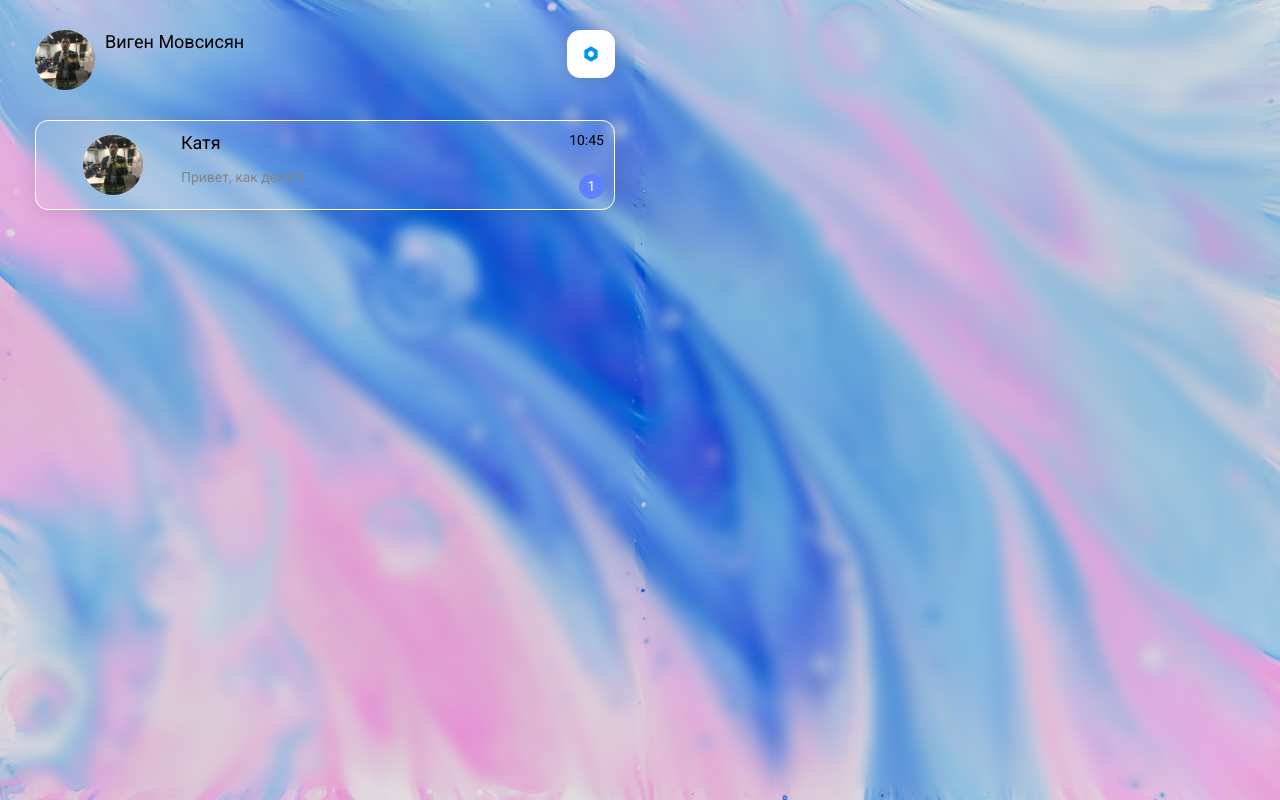
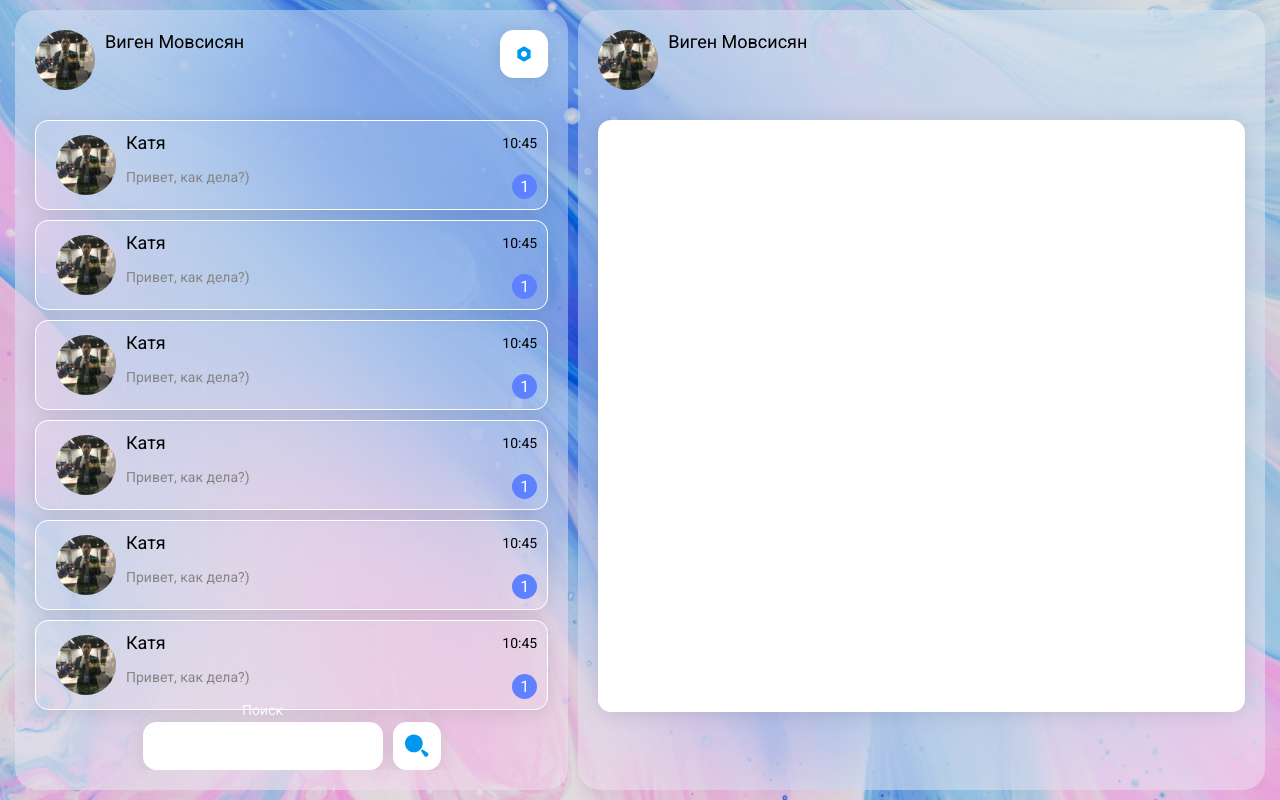
Before and after one commit to venmovs/middle.messenger.praktikum.yandex, a website built with Parcel: page static/pages/chat/chat.html in a window 1280 px wide. Built offline with nearby package versions, Linux system fonts and the light colour scheme.

Commit message:
layout chat

```diff
--- a/static/pages/chat/chat.html
+++ b/static/pages/chat/chat.html
@@ -13,12 +13,12 @@
 <body>
 <main class="chat">
 
-    <section class="bg-blur">
+    <section class="bg-blur bg-blur_small">
         <div class="flex space-between">
 
             <div class="user-info flex justify-content-center">
                 <div class="user-info__avatar"></div>
-                <div class="user-info__name">Виген Мовсисян</div>
+                <div class="user-info__name text-primary">Виген Мовсисян</div>
             </div>
 
             <button class="button button_small flex justify-content-center align-item-center">
@@ -27,18 +27,77 @@
 
         </div>
 
-        <div class="chat__user">
+        <div class="chat__user mb-1">
             <div class="chat__user__avatar"></div>
-            <div class="chat__user__name">Катя</div>
-            <div class="chat__user__message">Привет, как дела?)</div>
-            <div class="chat__user__time">10:45</div>
+            <div class="chat__user__name text-primary">Катя</div>
+            <div class="chat__user__message text-primary">Привет, как дела?)</div>
+            <div class="chat__user__time text-primary">10:45</div>
             <div class="chat__user__notification">1</div>
         </div>
 
+        <div class="chat__user mb-1">
+            <div class="chat__user__avatar"></div>
+            <div class="chat__user__name text-primary">Катя</div>
+            <div class="chat__user__message text-primary">Привет, как дела?)</div>
+            <div class="chat__user__time text-primary">10:45</div>
+            <div class="chat__user__notification">1</div>
+        </div>
+
+        <div class="chat__user mb-1">
+            <div class="chat__user__avatar"></div>
+            <div class="chat__user__name text-primary">Катя</div>
+            <div class="chat__user__message text-primary">Привет, как дела?)</div>
+            <div class="chat__user__time text-primary">10:45</div>
+            <div class="chat__user__notification">1</div>
+        </div>
+
+        <div class="chat__user mb-1">
+            <div class="chat__user__avatar"></div>
+            <div class="chat__user__name text-primary">Катя</div>
+            <div class="chat__user__message text-primary">Привет, как дела?)</div>
+            <div class="chat__user__time text-primary">10:45</div>
+            <div class="chat__user__notification">1</div>
+        </div>
+
+        <div class="chat__user mb-1">
+            <div class="chat__user__avatar"></div>
+            <div class="chat__user__name text-primary">Катя</div>
+            <div class="chat__user__message text-primary">Привет, как дела?)</div>
+            <div class="chat__user__time text-primary">10:45</div>
+            <div class="chat__user__notification">1</div>
+        </div>
+
+        <div class="chat__user mb-1">
+            <div class="chat__user__avatar"></div>
+            <div class="chat__user__name text-primary">Катя</div>
+            <div class="chat__user__message text-primary">Привет, как дела?)</div>
+            <div class="chat__user__time text-primary">10:45</div>
+            <div class="chat__user__notification">1</div>
+        </div>
+
+
+        <form class="flex align-item-end chat__search justify-content-center">
+            <label class="flex direction-column align-item-center mr-1">
+                <span class="text-primary text-primary_white">Поиск</span>
+                <input class="custom-text-input text-primary" type="text">
+            </label>
+
+            <button class="button button_small flex justify-content-center align-item-center">
+                <img src="../../images/icons/search.svg" class="icon" alt="editor">
+            </button>
+        </form>
+
     </section>
 
-    <section class="bg-blur">
+    <section class="bg-blur bg-blur_big">
+        <div class="user-info flex w-100">
+            <div class="user-info__avatar"></div>
+            <div class="user-info__name text-primary">Виген Мовсисян</div>
+        </div>
 
+        <div class="message">
+
+        </div>
     </section>
 
 </main>
--- a/static/pages/chat/chat.scss
+++ b/static/pages/chat/chat.scss
@@ -11,6 +11,12 @@
   align-items: center;
   padding: 10px;
 
+  &__search{
+    position: sticky;
+    overflow: hidden;
+    bottom: 0;
+  }
+
   &__user {
     background: rgba(255, 255, 255, 0.1);
     border: 1px solid #FFFFFF;
@@ -21,9 +27,10 @@
     padding: 10px;
     cursor: pointer;
     display: grid;
+    grid-template-columns: 80px auto 50px;
     position: relative;
-    grid-template-areas: "avatar name name  name time"
-                         "avatar message message  message notification";
+    grid-template-areas: "avatar name time"
+                         "avatar message notification";
     transition: background 0.2s ease;
     &:hover {
       background: #FFFFFF;
@@ -38,20 +45,15 @@
 
     &__name {
       grid-area: name;
-      @include text-normal;
       font-size: 18px;
     }
 
     &__message {
       grid-area: message;
-      @include text-normal;
-      font-size: 14px;
       color: #858585;
     }
 
     &__time{
-      @include text-normal;
-      font-size: 14px;
       text-align: center;
       grid-area: time;
       position: absolute;
@@ -68,8 +70,6 @@
       display: flex;
       justify-content: center;
       align-items: center;
-      @include text-normal;
-      font-size: 14px;
       color: #FFFFFF;
       position: absolute;
       right: 0;
@@ -81,14 +81,35 @@
 
 .bg-blur {
   backdrop-filter: $backdrop-filter;
+  background: rgba(255, 255, 255, 0.33);
   display: block;
-  overflow-y: hidden;
   height: 100%;
-  width: 100%;
   margin: 5px;
   border-radius: $border-radius-primary;
   padding: 20px;
+  position: relative;
+  &_small {
+    overflow: auto;
+    width: 80%;
+    &::-webkit-scrollbar {
+      display: none;
+    }
+  }
+  &_big {
+    width: 100%;
+    overflow: hidden;
+  }
 }
+
+.message {
+  border-radius: $border-radius-secondary;
+  background-color: #FFFFFF;
+  box-shadow: $box-shadow;
+  height: 80%;
+  width: 100%;
+}
+
+
 
 .user-info {
   &__avatar {
@@ -98,7 +119,6 @@
     margin-bottom: 30px;
   }
   &__name{
-    @include text-normal;
     font-size: 18px;
   }
 }
--- /dev/null
+++ b/static/styles/fonts.scss
@@ -0,0 +1,15 @@
+@import "mixins";
+
+.text-primary {
+  @include text-normal();
+  font-size: 14px;
+  color: black;
+  line-height: 24px;
+  &_white{
+    color: #FFFFFF;
+  }
+}
+
+.text-secondary {
+
+}
--- /dev/null
+++ b/static/styles/inputs.scss
@@ -0,0 +1,17 @@
+@import "variables";
+@import "mixins";
+
+.custom-text-input {
+  background: #FFFFFF;
+  height: 48px;
+  width: 240px;
+  border: $border;
+  box-shadow: $box-shadow;
+  border-radius: $border-radius-secondary;
+  padding: 15px;
+  transition: 0.2s ease;
+  &:focus {
+    border: 1px solid $color-primary;
+    outline: none;
+  }
+}
--- a/static/styles/style.scss
+++ b/static/styles/style.scss
@@ -2,6 +2,8 @@
 @import "utils";
 @import "variables";
 @import "mixins";
+@import "inputs";
+@import "fonts";
 
 * {
   box-sizing: border-box;
--- a/static/styles/utils.scss
+++ b/static/styles/utils.scss
@@ -14,7 +14,32 @@
   justify-content: space-between;
 }
 
+.direction-column {
+  flex-direction: column;
+}
+
+.align-item-end {
+  align-items: flex-end;
+}
+
+.mr-1 {
+  margin-right: 10px;
+}
+
+.mb-1 {
+  margin-bottom: 10px;
+}
+
+.w-100 {
+  width: 100%;
+}
+
 .icon {
   width: 24px;
   height: 24px;
+  transition: 0.2s ease;
 }
+
+.button_small:hover .icon {
+  transform: rotate(20deg);
+}
--- a/static/styles/variables.scss
+++ b/static/styles/variables.scss
@@ -2,4 +2,12 @@ $border-radius-primary: 22px;
 $border-radius-secondary: 13px;
 
 
-$backdrop-filter: blur(7px);
+$backdrop-filter: blur(80px);
+
+$box-shadow: 0 2px 20px rgba(0, 0, 0, 0.1);
+
+
+$border: 1px solid #FFFFFF;
+
+
+$color-primary: #5E81FF;
```
Also changed, not shown: static/images/icons/search.svg (added).
